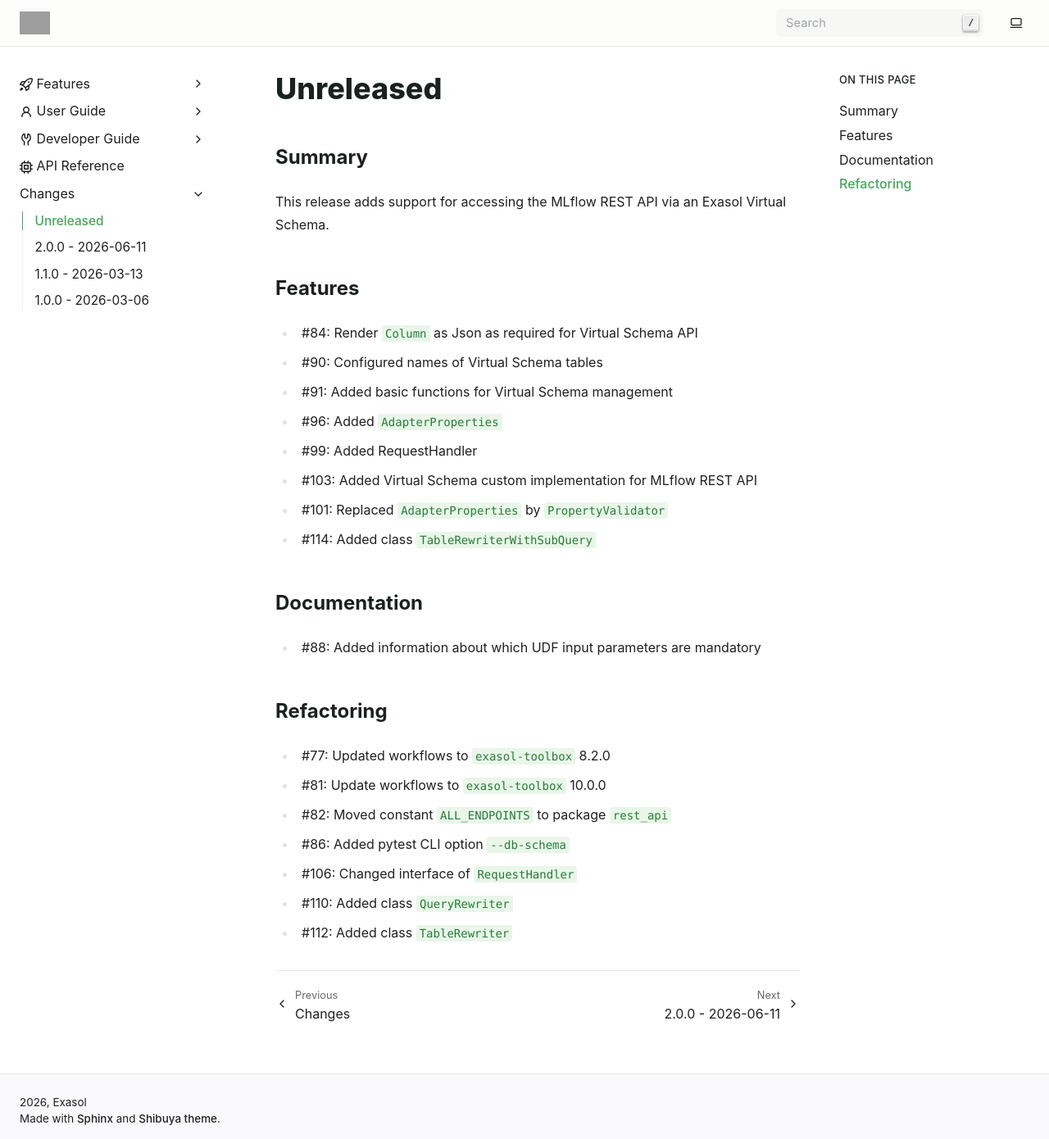
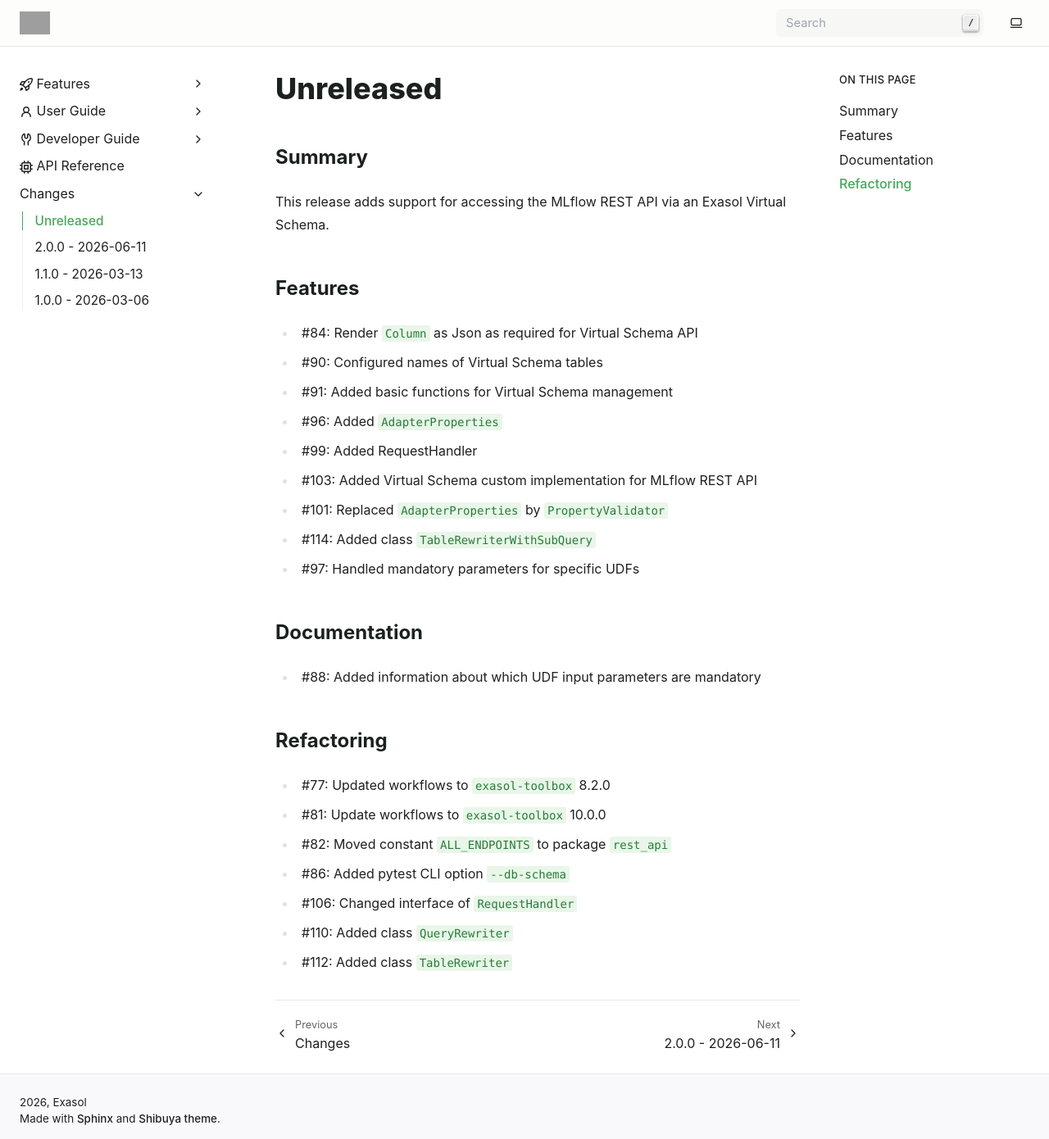
Before and after one commit to exasol/mlflow-plugin, a Sphinx documentation site: the page built from doc/changes/unreleased.md, in a window 1280 px wide and 1390 px high. Shown: the whole window at 82% size. Built offline with Sphinx 7.4.7, drawn with Linux system fonts in a browser that asks for light colours; pages that are not in the unit, such as notebooks, are missing from menus; grey boxes are pictures that could not be loaded.

Commit message:
updated changelog (2)

```diff
--- a/doc/changes/unreleased.md
+++ b/doc/changes/unreleased.md
@@ -14,6 +14,7 @@ This release adds support for accessing the MLflow REST API via an Exasol Virtua
 * #103: Added Virtual Schema custom implementation for MLflow REST API
 * #101: Replaced `AdapterProperties` by `PropertyValidator`
 * #114: Added class `TableRewriterWithSubQuery`
+* #97: Handled mandatory parameters for specific UDFs
 
 ## Documentation
 
```
